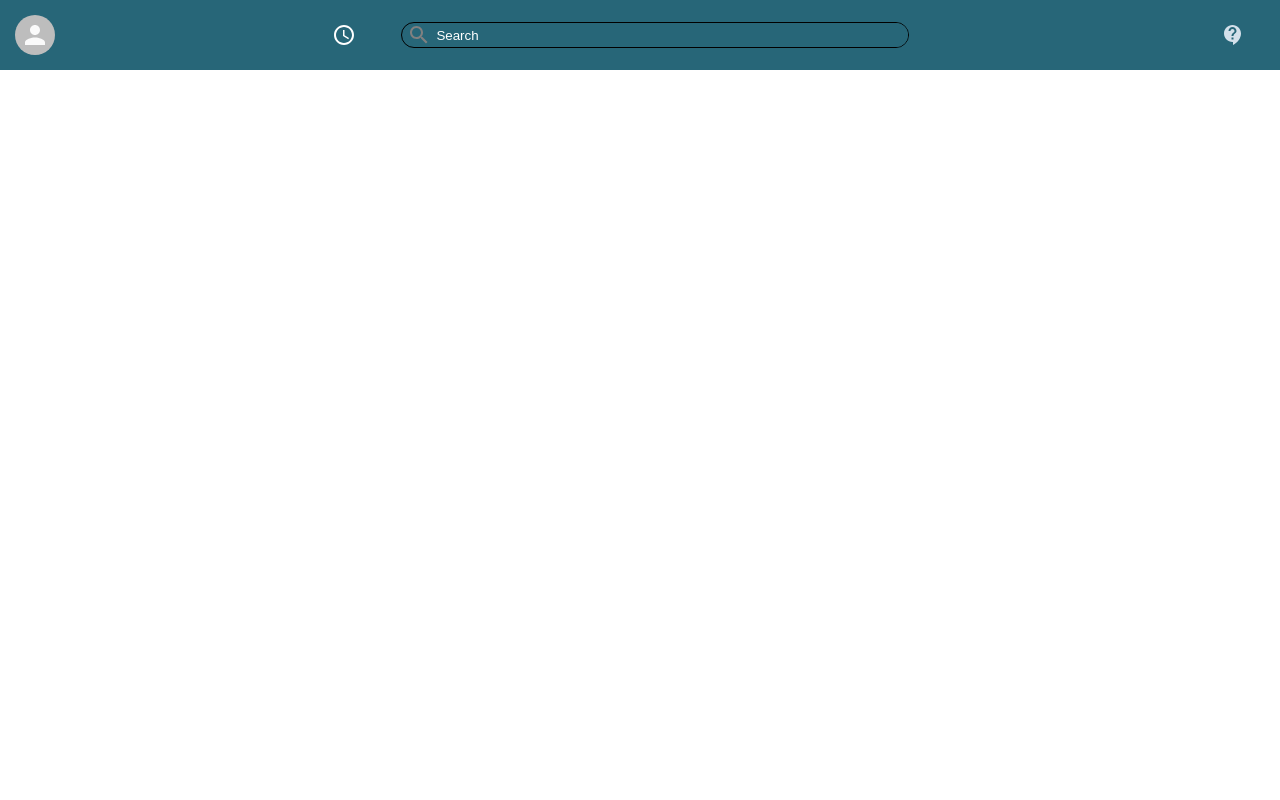
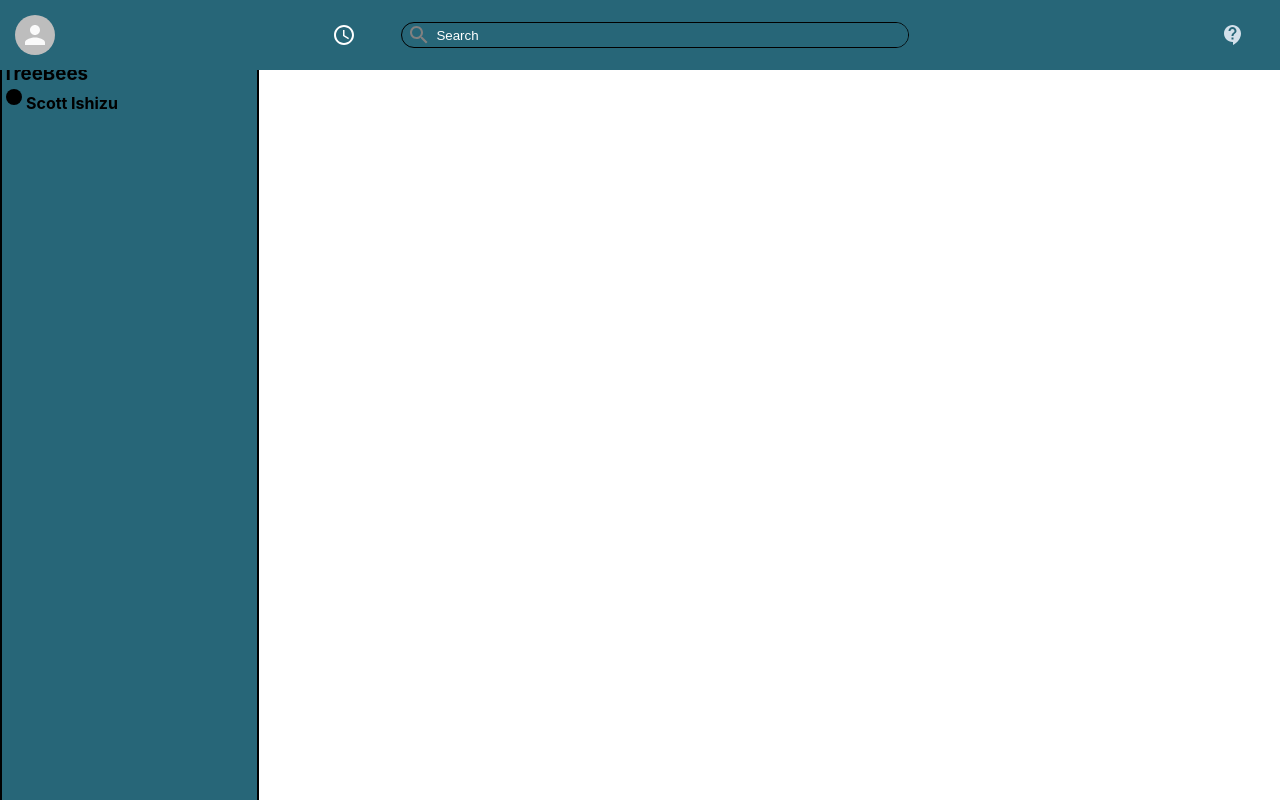
Before and after one commit to adjacentdata/ZipChat, a React (Create React App) app: page / in a window 1280 px wide. Shown: the top 800 px of the page. Built offline with nearby package versions, Linux system fonts and the light colour scheme.

Commit message:
Sidebar Styling

```diff
--- a/src/App.js
+++ b/src/App.js
@@ -2,19 +2,22 @@ import React from 'react';
 import './App.css';
 import { BrowserRouter as Router, Switch, Route} from "react-router-dom";
 import Header from "./Header"
+import Sidebar from "./Sidebar"
 import styled from "styled-components"
 
 // Style
 
 const AppWrapper = styled.div`
-
+  height: 200vh;
+  display: flex;
 `
 function App() {
   return (
     <div className="App">
       <Router>
+      <Header/>
         <AppWrapper>
-          <Header/>
+          <Sidebar/>
           <Switch>
             <Route path="/" exact></Route>
           </Switch>
--- /dev/null
+++ b/src/Sidebar.js
@@ -0,0 +1,30 @@
+import React from 'react'
+import FiberManualRecordIcon from '@material-ui/icons/FiberManualRecord';
+import styled from 'styled-components'
+
+const SidebarWrapper = styled.div`
+    max-width: 260px;
+    background-color: var(--primary-color);
+    display: flex;
+    flex: .2;
+    border: black solid 2px;
+    margin-top: 60px;
+
+`
+const SidebarUserHeader = styled.div``
+const SidebarUserInfo = styled.div``
+
+function Sidebar() {
+    return (
+        <SidebarWrapper>
+            <SidebarUserHeader>
+                <SidebarUserInfo>
+                    <h3>TreeBees</h3>
+                    <h4><FiberManualRecordIcon/>Scott Ishizu</h4>
+                </SidebarUserInfo>
+            </SidebarUserHeader>
+        </SidebarWrapper>
+    )
+}
+
+export default Sidebar
```
